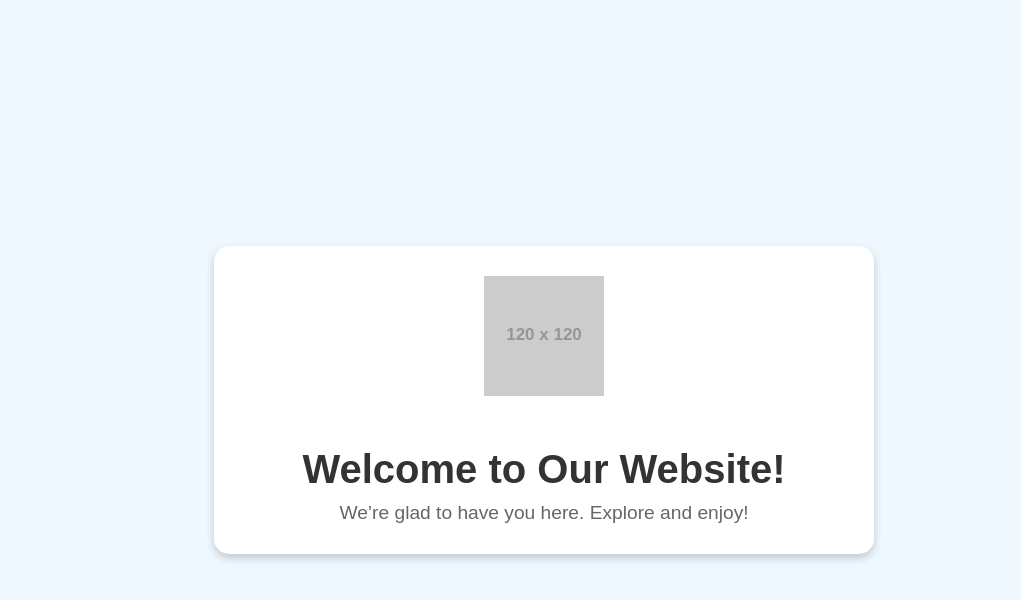
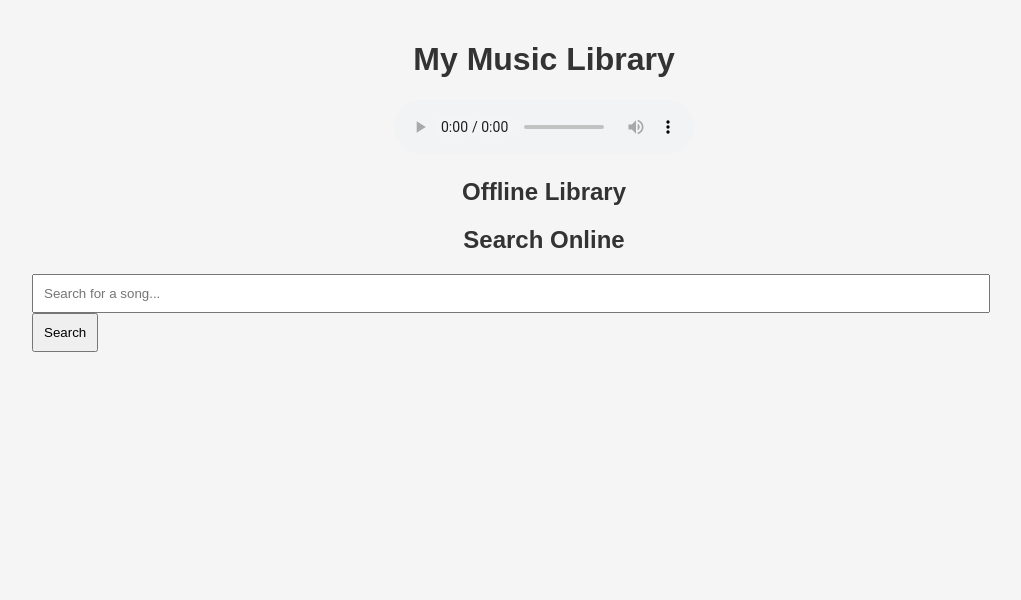
Before and after one commit to alexx170/http-alexxer.infinityfreeapp.com, a website: page index.html in a window 1280 px wide. Shown: the whole page, without its empty margins (96-1117 px from the left). Drawn offline with Linux system fonts and the light colour scheme; placeholder pictures from the web are drawn by us.

Commit message:
index.html

```diff
--- a/index.html
+++ b/index.html
@@ -3,47 +3,95 @@
 <head>
     <meta charset="UTF-8">
     <meta name="viewport" content="width=device-width, initial-scale=1.0">
-    <title>Welcome Page</title>
+    <title>My Music Library</title>
     <style>
+
 body {
+    font-family: Arial, sans-serif;
+    background-color: #f5f5f5;
     margin: 0;
-            font-family: 'Arial', sans-serif;
-            background: #f0f8ff;
-            display: flex;
-            justify-content: center;
-            align-items: center;
-            height: 100vh;
+    padding: 0;
 }
+
 .container {
+    width: 80%;
+    margin: 0 auto;
+    padding: 20px;
+}
+
+h1, h2 {
     text-align: center;
-            background: #ffffff;
-            border-radius: 15px;
-            box-shadow: 0 4px 8px rgba(0, 0, 0, 0.2);
-            padding: 30px;
-            width: 80%;
-            max-width: 600px;
+    color: #333;
 }
-        .logo {
-            width: 120px;
+
+.music-player {
+    text-align: center;
     margin-bottom: 20px;
 }
-        h1 {
-            color: #333;
-            font-size: 2.5rem;
-            margin-bottom: 10px;
+
+.music-library, .search-section {
+    margin-bottom: 20px;
 }
-        p {
-            color: #666;
-            font-size: 1.2rem;
-            margin: 0;
+
+ul {
+    list-style-type: none;
+    padding: 0;
 }
+
+li {
+    background-color: #fff;
+    margin: 5px 0;
+    padding: 10px;
+    border: 1px solid #ddd;
+    cursor: pointer;
+}
+
+li:hover {
+    background-color: #f0f0f0;
+}
+
+input[type="text"] {
+    width: calc(100% - 90px);
+    padding: 10px;
+    margin-right: 10px;
+}
+
+button {
+    padding: 10px;
+}
+
+.search-results {
+    margin-top: 20px;
+}
+
+
     </style>
 </head>
 <body>
     <div class="container">
-        <img src="https://via.placeholder.com/120" alt="Welcome Logo" class="logo">
-        <h1>Welcome to Our Website!</h1>
-        <p>We’re glad to have you here. Explore and enjoy!</p>
+        <h1>My Music Library</h1>
+        <div class="music-player">
+            <audio id="audioPlayer" controls>
+                <source id="audioSource" src="" type="audio/mpeg">
+                Your browser does not support the audio element.
+            </audio>
         </div>
+        <div class="music-library">
+            <h2>Offline Library</h2>
+            <ul id="musicList">
+                <!-- List of offline songs will go here -->
+            </ul>
+        </div>
+        <div class="search-section">
+            <h2>Search Online</h2>
+            <input type="text" id="searchBox" placeholder="Search for a song...">
+            <button onclick="searchSong()">Search</button>
+        </div>
+        <div class="search-results" id="searchResults">
+            <!-- Search results will go here -->
+        </div>
+    </div>
+
+    <script src="script.js"></script>
 </body>
 </html>
```
Lines whose indentation alone changed are shown as unchanged.
